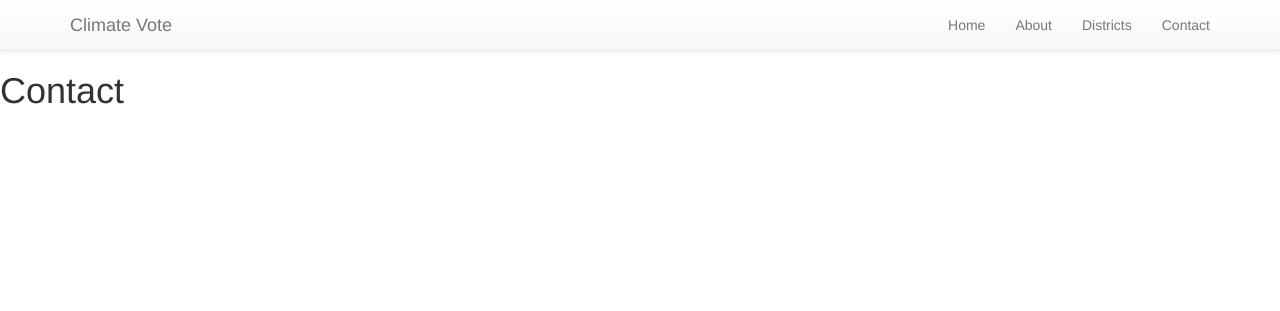
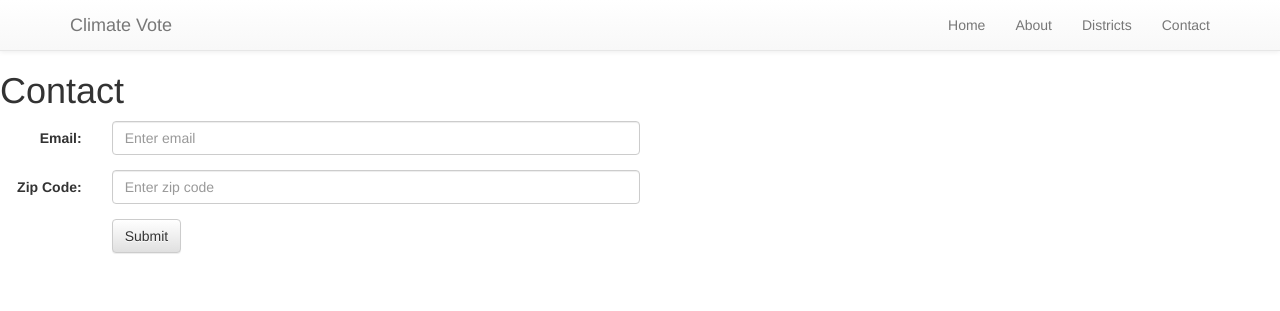
Before and after one commit to juliosandino/Bhacks2017, a Django app: page /contact in a window 1280 px wide. Shown: the top 311 px of the page. Run offline with Django 3.2, Linux system fonts and the light colour scheme; some libraries are stand-ins or nearby versions.

Commit message:
Contact form

```diff
--- /dev/null
+++ b/src/candidates/static/css/contact.css
@@ -0,0 +1,3 @@
+div.formcontainer{
+	width: 50%;
+}
--- a/src/candidates/templates/about.html
+++ b/src/candidates/templates/about.html
@@ -10,4 +10,8 @@ About
 
 <h1> About </h1>
 
+<div class="about text">
+<embed src="about.txt">
+</div>
+
 {% endblock %}
--- a/src/candidates/templates/contact.html
+++ b/src/candidates/templates/contact.html
@@ -1,4 +1,5 @@
 {% extends 'base.html' %}
+{% load staticfiles %}
 
 {% block title %}
 
@@ -6,8 +7,35 @@ Contact
 
 {% endblock %}
 
+{% block style %}
+<link rel="stylesheet" type="text/css" href="{% static 'css/contact.css' %}">
+
+{% endblock %}
+
+
 {% block content %}
 
 <h1> Contact </h1>
+<div class="formcontainer">
+	<form class="form-horizontal">
+	  <div class="form-group">
+	    <label class="control-label col-sm-2" for="email">Email:</label>
+	    <div class="col-sm-10">
+	      <input type="email" class="form-control" id="email" placeholder="Enter email">
+	    </div>
+	  </div>
+	  <div class="form-group">
+	    <label class="control-label col-sm-2" for="pwd">Zip Code:</label>
+	    <div class="col-sm-10">
+	      <input type="zipcode" class="form-control" id="zipcode" placeholder="Enter zip code">
+	    </div>
+	  </div>
+	  <div class="form-group">
+	    <div class="col-sm-offset-2 col-sm-10">
+	      <button type="submit" class="btn btn-default">Submit</button>
+	    </div>
+	  </div>
+	</form>
+</div>
 
 {% endblock %}
```
